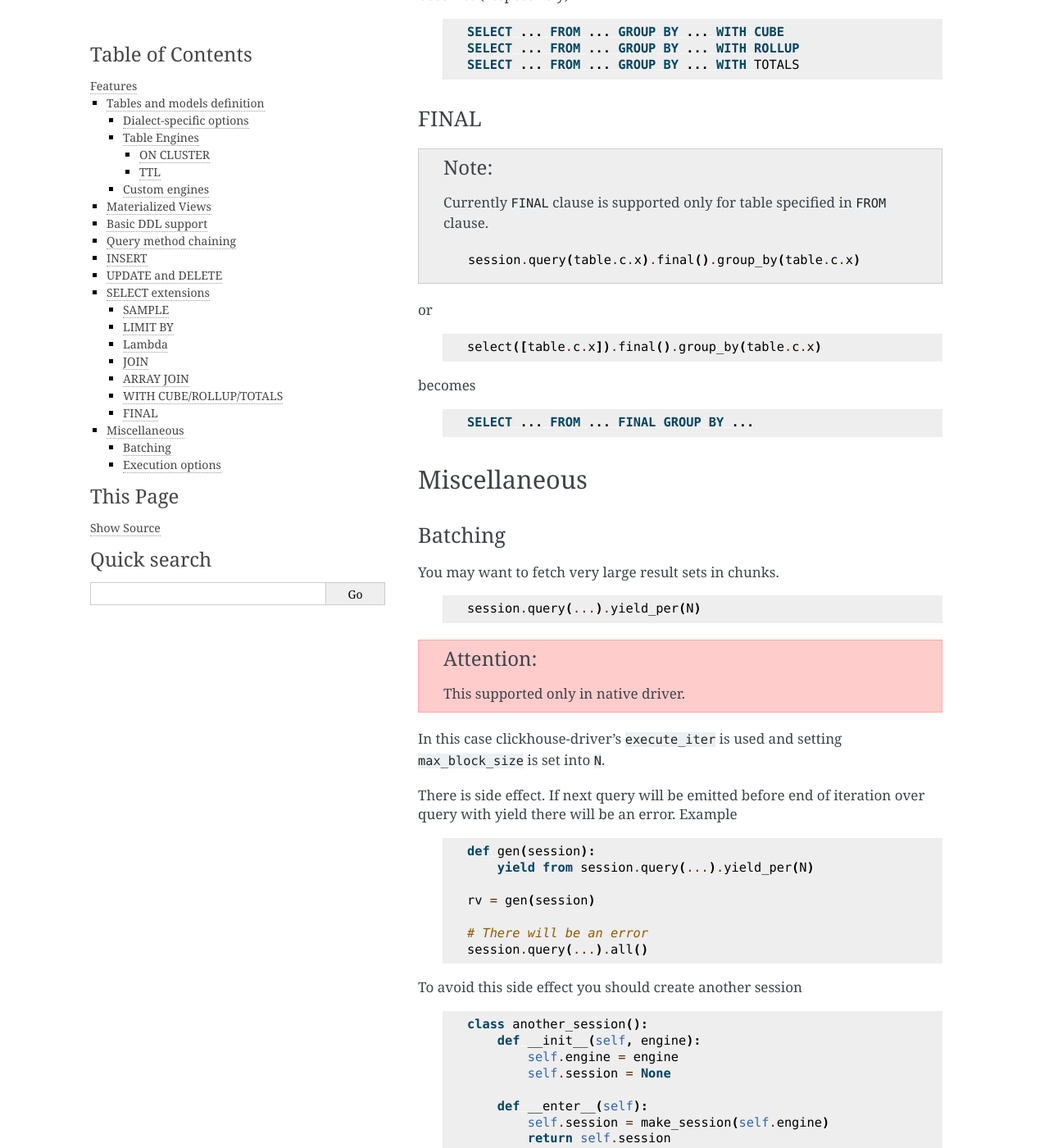
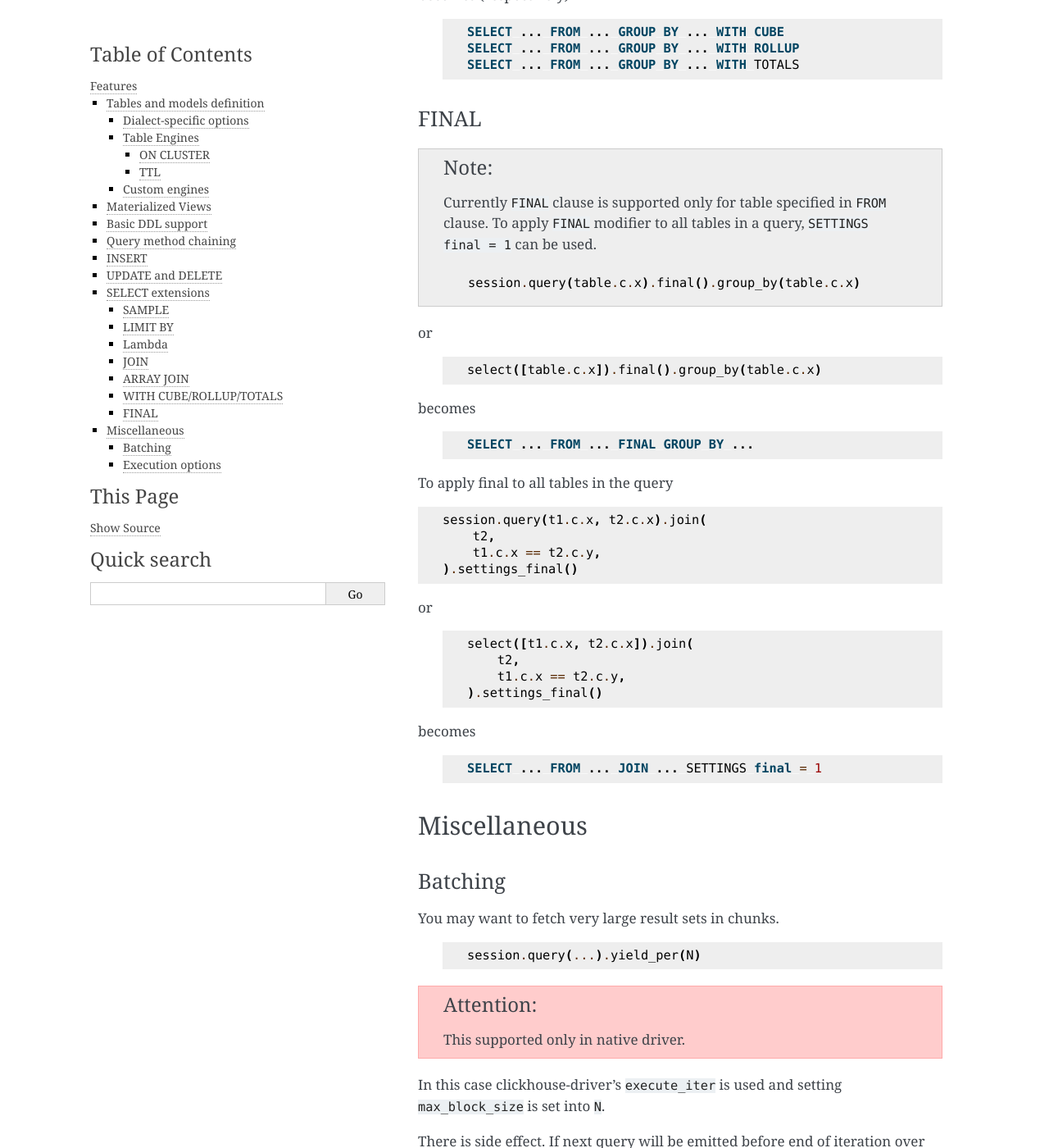
Before and after one commit to xzkostyan/clickhouse-sqlalchemy, a Sphinx documentation site: the page built from docs/features.rst, in a window 1280 px wide and 1400 px high, scrolled down 16559 px. Shown: the whole window at 82% size. Built offline with Sphinx 7.4.7, drawn with Linux system fonts in a browser that asks for light colours.

Commit message:
Update docs

```diff
--- a/docs/features.rst
+++ b/docs/features.rst
@@ -906,7 +906,7 @@ becomes (respectively)
 FINAL
 +++++
 
-.. note:: Currently ``FINAL`` clause is supported only for table specified in ``FROM`` clause.
+.. note:: Currently ``FINAL`` clause is supported only for table specified in ``FROM`` clause. To apply ``FINAL`` modifier to all tables in a query, ``SETTINGS final = 1`` can be used.
 
     .. code-block:: python
 
@@ -923,6 +923,30 @@ becomes
     .. code-block:: sql
 
         SELECT ... FROM ... FINAL GROUP BY ...
+
+To apply final to all tables in the query
+
+.. code-block:: python
+
+        session.query(t1.c.x, t2.c.x).join(
+            t2,
+            t1.c.x == t2.c.y,
+        ).settings_final()
+
+or
+
+    .. code-block:: python
+
+        select([t1.c.x, t2.c.x]).join(
+            t2,
+            t1.c.x == t2.c.y,
+        ).settings_final()
+
+becomes
+
+    .. code-block:: sql
+
+        SELECT ... FROM ... JOIN ... SETTINGS final = 1
 
 Miscellaneous
 -------------
```
